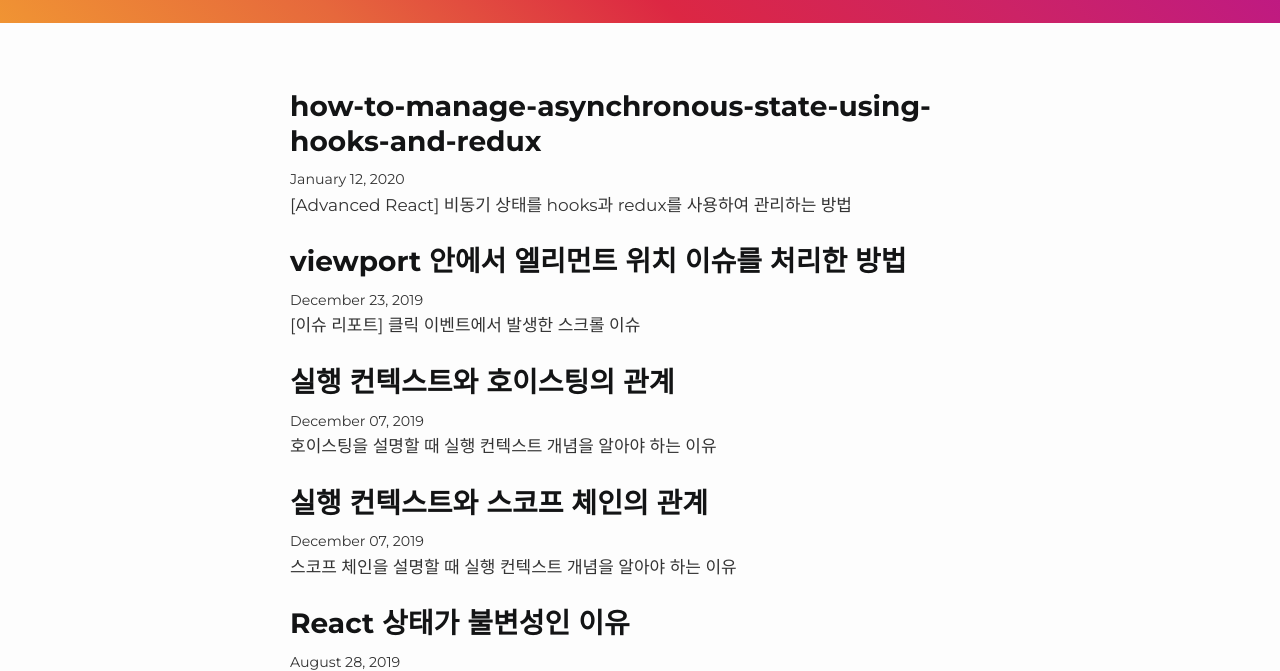
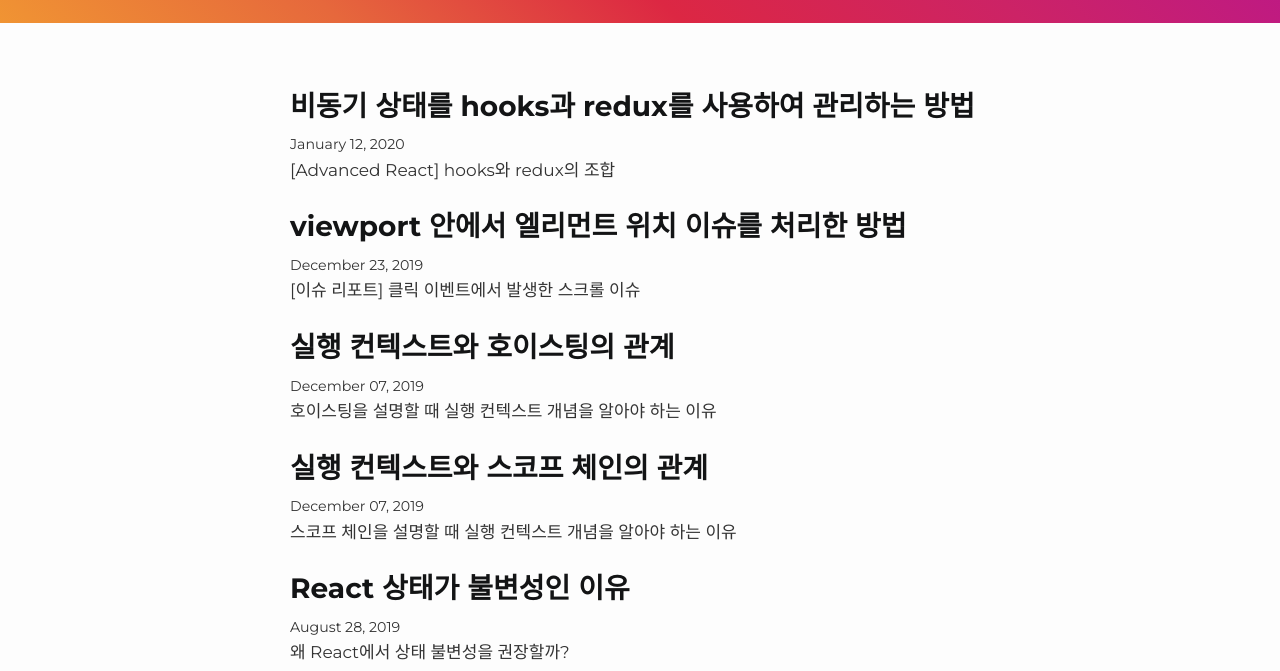
Before and after one commit to ESTAID/estaid-starter-blog, a Gatsby site: page / in a window 1280 px wide. Shown: the part 64-735 px from the top of the page. Built offline with nearby package versions, Linux system fonts and the light colour scheme; Gatsby itself is replaced by a stand-in of ours; some packages are replaced by stand-ins of ours.

Commit message:
⚡️ update title

```diff
--- a/content/blog/how-to-manage-asynchronous-state-using-hooks-and-redux/index.md
+++ b/content/blog/how-to-manage-asynchronous-state-using-hooks-and-redux/index.md
@@ -1,7 +1,7 @@
 ---
 date: '2020-01-12'
-title: 'how-to-manage-asynchronous-state-using-hooks-and-redux'
-description: '[Advanced React] 비동기 상태를 hooks과 redux를 사용하여 관리하는 방법'
+title: '비동기 상태를 hooks과 redux를 사용하여 관리하는 방법'
+description: '[Advanced React] hooks와 redux의 조합'
 banner: './images/banner.jpeg'
 published: true
 ---
```
